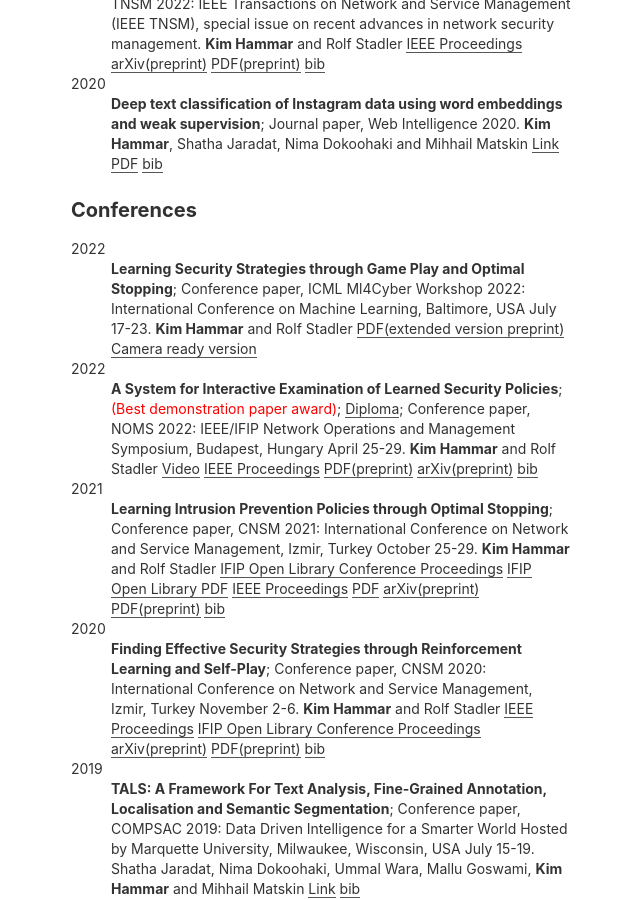
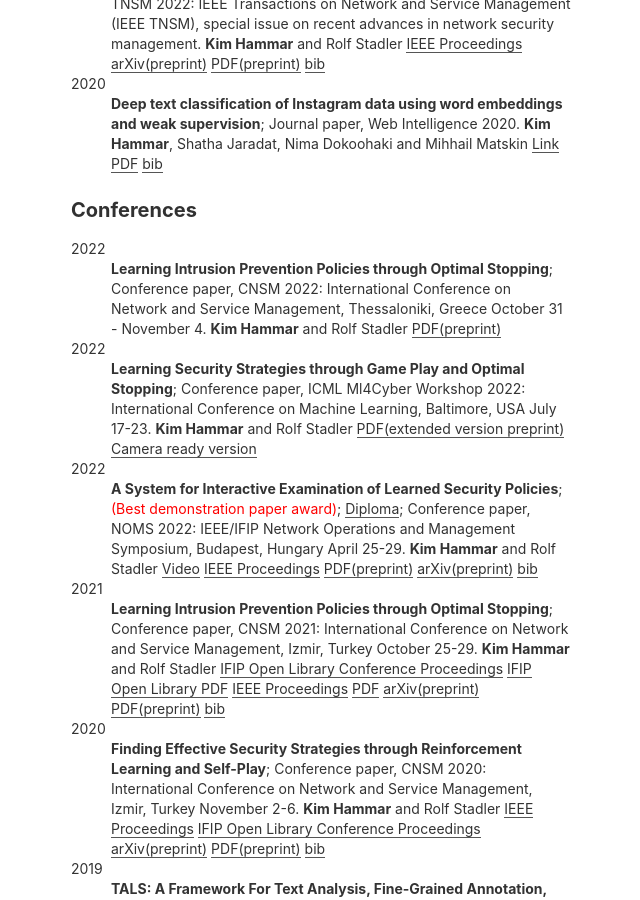
Before and after one commit to Limmen/Limmen.github.io, a Jekyll site: the page built from publications.md, in a window 1280 px wide and 900 px high, scrolled down 724 px. Shown: the whole window, without its empty margins (319-959 px from the left). Built offline with Jekyll 4.4.1, drawn with Linux system fonts in a browser that asks for light colours.

Commit message:
add paper

```diff
--- a/publications.md
+++ b/publications.md
@@ -29,6 +29,12 @@
 	[bib](/assets/citations/wi_journal.bib)
 
 ### Conferences
+
+
+2022
+:   **Learning Intrusion Prevention Policies through Optimal Stopping**; Conference paper, CNSM 2022: International Conference on Network and Service Management, Thessaloniki, Greece October 31 - November 4.
+    **Kim Hammar** and Rolf Stadler
+	[PDF(preprint)](/assets/papers/CNSM22_preprint_8_sep_Hammar_Stadler.pdf)
 
 2022
 :   **Learning Security Strategies through Game Play and Optimal Stopping**; Conference paper, ICML Ml4Cyber Workshop 2022: International Conference on Machine Learning, Baltimore, USA July 17-23.
```
Also changed, not shown: 1 other file.
